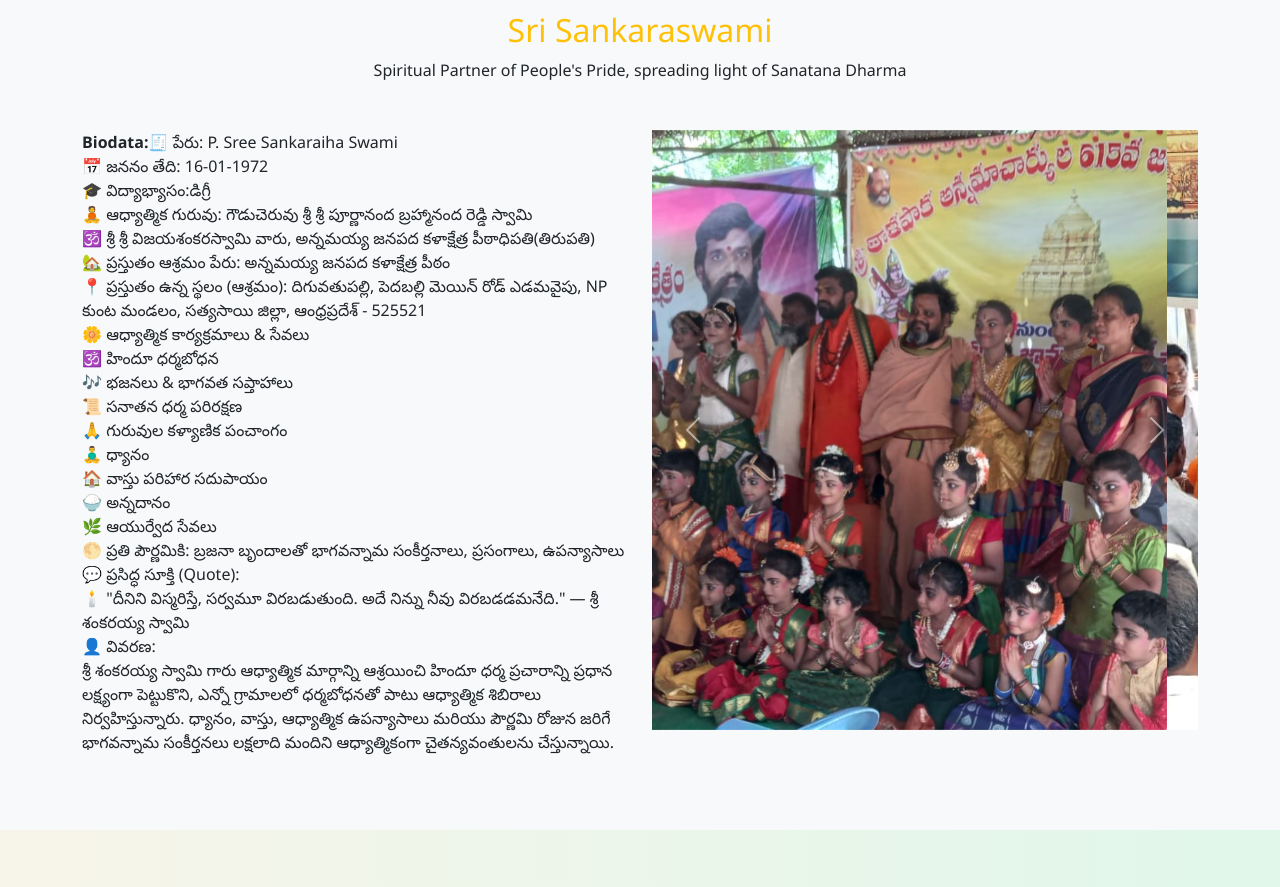
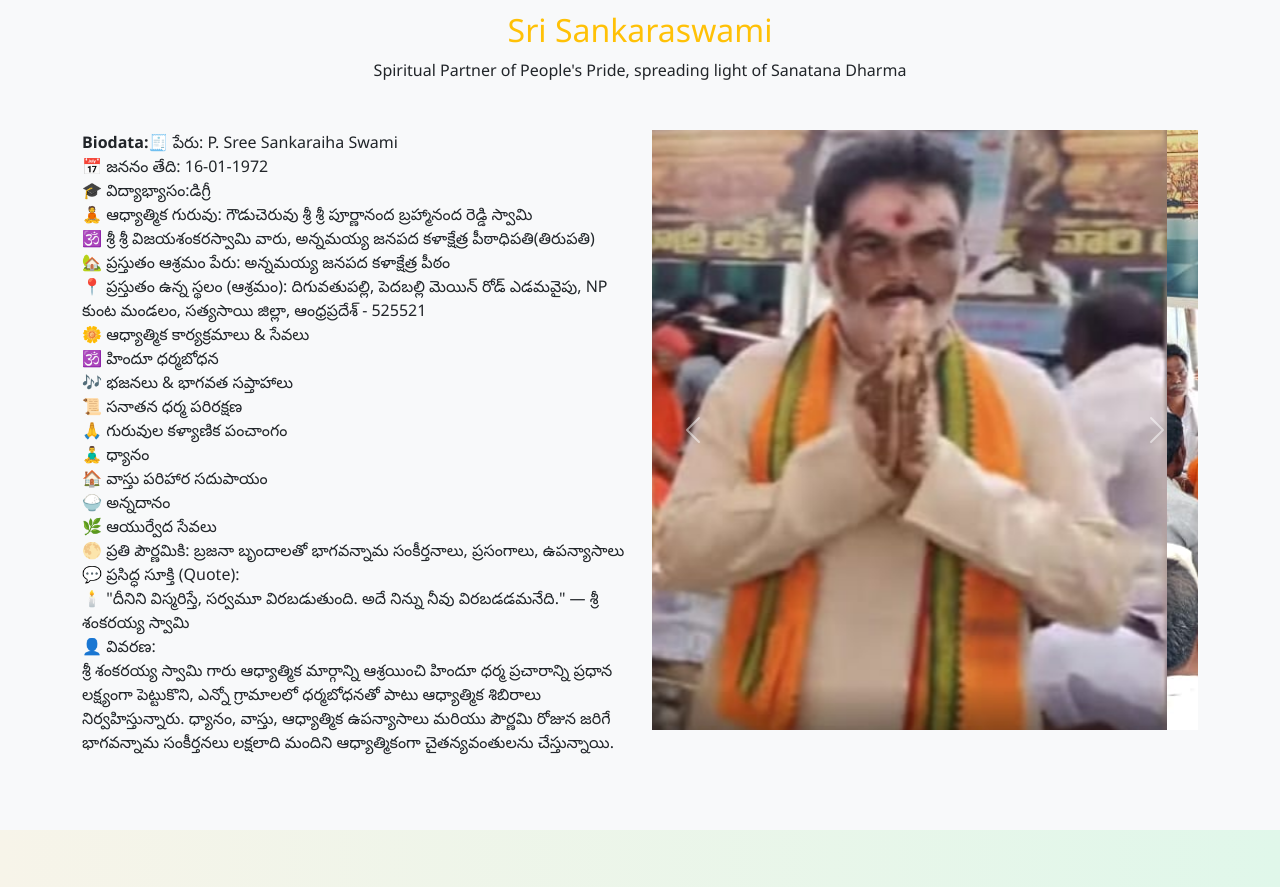
Before and after one commit to PeoplesPride2025/sankaraia-asramam, a plain HTML site: page index.html in a window 1280 px wide. Shown: the part 820-1707 px from the top of the page. Drawn offline with nearby package versions, Linux system fonts and the light colour scheme.

Commit message:
Update index.html

```diff
--- a/index.html
+++ b/index.html
@@ -121,7 +121,7 @@
         <div id="carouselSwami" class="carousel slide" data-bs-ride="carousel">
           <div class="carousel-inner">
             <div class="carousel-item active">
-              <img src="images/s8.jpeg" class="d-block w-100" alt="Swami 1">
+              <img src="images/s31.jpeg" class="d-block w-100" alt="Swami 1">
             </div>
             <div class="carousel-item">
               <img src="images/s5.jpeg" class="d-block w-100" alt="Swami 2">
```
